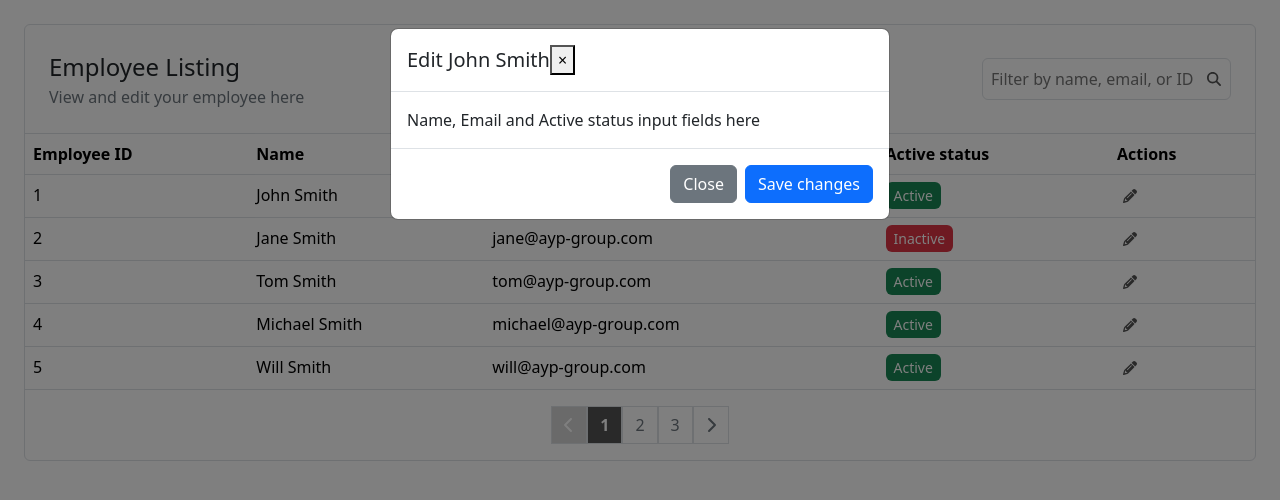
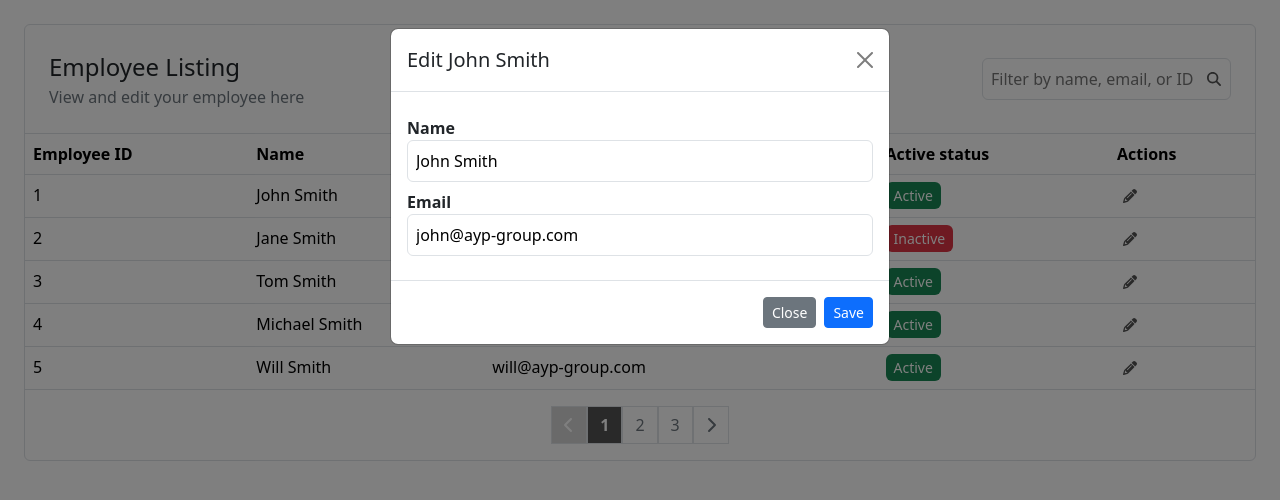
Before and after one commit to almasutami/employee-app, a React (Create React App) app: page / in a window 1280 px wide. Both pictures are taken after a click on the button 1130 px from the left and 196 px from the top of the page. Shown: the top 500 px of the page. Built offline with nearby package versions, Linux system fonts and the light colour scheme.

Commit message:
feat: name and email

```diff
--- /dev/null
+++ b/src/components/employee/edit-employee.tsx
@@ -0,0 +1,80 @@
+import React from "react";
+import { Employee } from "../../pages/employee-list";
+import BaseInput from "../global/base-input.tsx";
+
+interface EditEmployeeProps {
+  employee: Employee | null;
+  onClose: () => void;
+}
+
+class EditEmployee extends React.Component<EditEmployeeProps> {
+  state = {
+    employeeForm: this.props?.employee as Employee | null,
+  };
+
+  updateEmployee = (prop: string, value: string) => {
+    const newEmployeeForm = {
+      ...this.state.employeeForm,
+      [prop]: value,
+    };
+    this.setState({ employeeForm: newEmployeeForm });
+  };
+
+  render() {
+    const { employee, onClose } = this.props;
+    return (
+      <div
+        className="modal"
+        tabIndex={-1}
+        role="dialog"
+        style={{ display: "block", backgroundColor: "rgba(0, 0, 0, 0.5)" }}
+      >
+        <div className="modal-dialog" role="document">
+          <div className="modal-content">
+            <div className="modal-header d-flex justify-content-between align-items-center">
+              <h5 className="modal-title">Edit {`${employee?.name}`}</h5>
+              <button
+                type="button"
+                className="btn btn-close"
+                onClick={onClose}
+              />
+            </div>
+            <div className="modal-body">
+              <BaseInput
+                value={this.state.employeeForm?.name || ""}
+                label="Name"
+                placeholder="Enter employee name"
+                onChange={(value) => this.updateEmployee("name", value)}
+              />
+              <BaseInput
+                value={this.state.employeeForm?.email || ""}
+                label="Email"
+                placeholder="Enter employee email"
+                onChange={(value) => this.updateEmployee("email", value)}
+              />
+            </div>
+            <div className="modal-footer">
+              <button
+                type="button"
+                className="btn btn-sm btn-secondary"
+                style={{ fontSize: "14px" }}
+                onClick={onClose}
+              >
+                Close
+              </button>
+              <button
+                type="button"
+                className="btn btn-sm btn-primary"
+                style={{ fontSize: "14px" }}
+              >
+                Save
+              </button>
+            </div>
+          </div>
+        </div>
+      </div>
+    );
+  }
+}
+
+export default EditEmployee;
--- a/src/components/global/base-input.tsx
+++ b/src/components/global/base-input.tsx
@@ -17,17 +17,23 @@ class BaseInput extends Component<BaseInputProps> {
     const { label, value, placeholder } = this.props;
 
     return (
-      <div>
-        {label && <label>{label}</label>}
+      <div className="d-flex flex-column my-2">
+        {label && (
+          <div className="fw-bolder" style={{ width: "100%" }}>
+            <label>{label}</label>
+          </div>
+        )}
+        <div style={{ width: "100%" }}>
           <input
-          className="rounded border p-2 "
-          style={{ minWidth: "240px" }}
+            className="rounded border p-2"
+            style={{ minWidth: "240px", width: "100%" }}
             type="text"
             value={value}
             placeholder={placeholder}
             onChange={this.handleChange}
           />
         </div>
+      </div>
     );
   }
 }
--- a/src/components/global/base-table.tsx
+++ b/src/components/global/base-table.tsx
@@ -78,7 +78,6 @@ class BaseTable extends Component<BaseTableProps, BaseTableState> {
     return paginatedData.map((row, rowIndex) => (
       <tr key={rowIndex}>
         {headers.map((header, index) => {
-          console.log(header.key, row[header.key]);
           if (header.label === "Actions") {
             return (
               <td key={index}>
--- a/src/pages/employee-list.tsx
+++ b/src/pages/employee-list.tsx
@@ -1,5 +1,6 @@
 import React from "react";
 import BaseTable from "../components/global/base-table.tsx";
+import EditEmployee from "../components/employee/edit-employee.tsx";
 import employeeData from "../data/employee.json";
 
 export interface Employee {
@@ -34,11 +35,20 @@ class EmployeeListing extends React.Component {
   fetchEmployees = () => {
     let filteredEmployees = employeeData.employees as Employee[];
 
+    console.log(`search for ${this.state.searchQuery}`);
+
     if (this.state.searchQuery) {
-      filteredEmployees = filteredEmployees.filter((employee) =>
-        employee.name
-          .toLowerCase()
-          .includes(this.state.searchQuery.toLowerCase())
+      filteredEmployees = filteredEmployees.filter(
+        (employee) =>
+          employee.name
+            .toLowerCase()
+            .includes(this.state.searchQuery.toLowerCase()) ||
+          employee.id
+            ?.toString()
+            .includes(this.state.searchQuery.toLowerCase()) ||
+          employee.email
+            .toLowerCase()
+            .includes(this.state.searchQuery.toLowerCase())
       );
     }
 
@@ -81,44 +91,10 @@ class EmployeeListing extends React.Component {
         />
 
         {this.state.isEditModalOpen && (
-          <div
-            className="modal"
-            tabIndex={-1}
-            role="dialog"
-            style={{ display: "block", backgroundColor: "rgba(0, 0, 0, 0.5)" }}
-          >
-            <div className="modal-dialog" role="document">
-              <div className="modal-content">
-                <div className="modal-header">
-                  <h5 className="modal-title">
-                    Edit {`${this.state.employeeToEdit?.name}`}
-                  </h5>
-                  <button
-                    type="button"
-                    className="close"
-                    onClick={this.onCloseEditModal}
-                  >
-                    <span aria-hidden="true">&times;</span>
-                  </button>
-                </div>
-                <div className="modal-body">
-                  Name, Email and Active status input fields here
-                </div>
-                <div className="modal-footer">
-                  <button
-                    type="button"
-                    className="btn btn-secondary"
-                    onClick={this.onCloseEditModal}
-                  >
-                    Close
-                  </button>
-                  <button type="button" className="btn btn-primary">
-                    Save changes
-                  </button>
-                </div>
-              </div>
-            </div>
-          </div>
+          <EditEmployee
+            employee={this.state.employeeToEdit}
+            onClose={this.onCloseEditModal}
+          />
         )}
       </div>
     );
```
Lines whose indentation alone changed are shown as unchanged.
